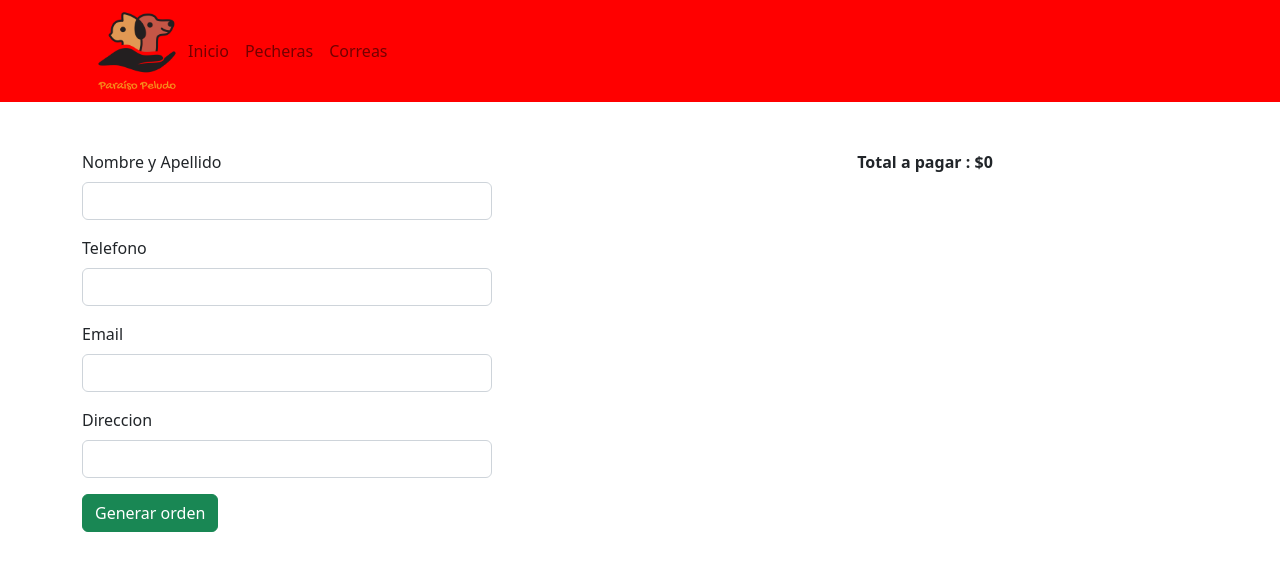
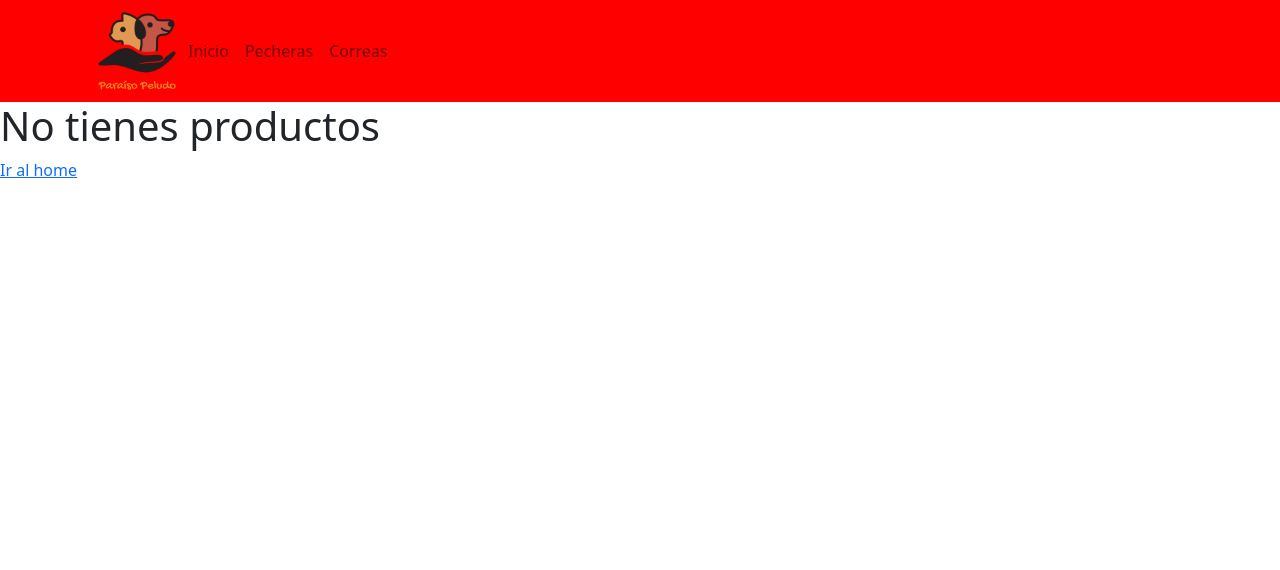
Before and after one commit to NicoDewloren/CoderHouse-ReactJS, a React (Create React App) app: page /checkout in a window 1280 px wide. Shown: the top 570 px of the page. Built offline with nearby package versions, Linux system fonts and the light colour scheme.

Commit message:
ultima entrega

```diff
--- a/src/componentes/Checkout.jsx
+++ b/src/componentes/Checkout.jsx
@@ -3,6 +3,7 @@ import { useState } from "react";
 import { useCartContext } from "../context/CartContext";
 import CartItem from "./CartItem";
 import Form from "./Form";
+import { Link } from "react-router-dom";
 
 const Checkout = () => {
   const { cart, totalPrice } = useCartContext();
@@ -12,6 +13,15 @@ const Checkout = () => {
   const handleId = (numeroDeOrden) => {
     setOrderId(numeroDeOrden);
   };
+
+  if (cart.length === 0) {
+    return (
+      <div>
+        <h1>No tienes productos</h1>
+        <Link to="/"> Ir al home</Link>
+      </div>
+    );
+  }
 
   if (orderId) {
     return (
```
